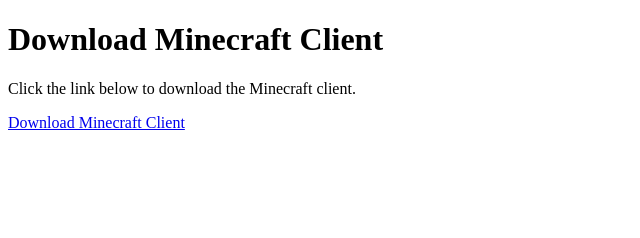
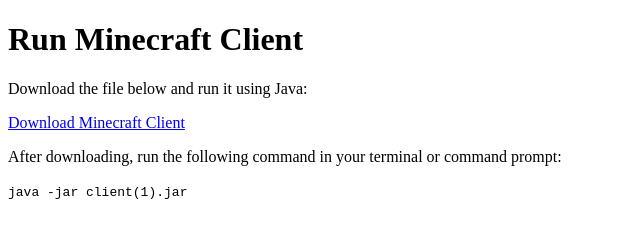
Before and after one commit to llaa33219/minecraft, a plain HTML site: page index.html in a window 1280 px wide. Shown: the whole page, without its empty margins (0-640 px from the left). Drawn offline with Linux system fonts and the light colour scheme.

Commit message:
Add files via upload

```diff
--- a/index.html
+++ b/index.html
@@ -3,11 +3,13 @@
 <head>
     <meta charset="UTF-8">
     <meta name="viewport" content="width=device-width, initial-scale=1.0">
-    <title>Minecraft Download</title>
+    <title>Run Minecraft Client</title>
 </head>
 <body>
-    <h1>Download Minecraft Client</h1>
-    <p>Click the link below to download the Minecraft client.</p>
+    <h1>Run Minecraft Client</h1>
+    <p>Download the file below and run it using Java:</p>
     <a href="client(1).jar" download>Download Minecraft Client</a>
+    <p>After downloading, run the following command in your terminal or command prompt:</p>
+    <code>java -jar client(1).jar</code>
 </body>
 </html>
```
